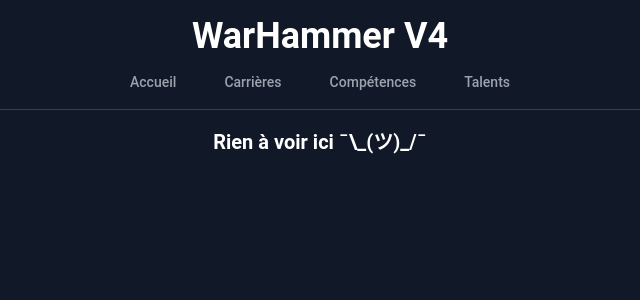
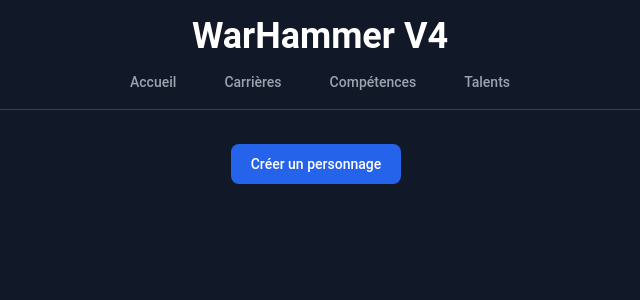
Before and after one commit to PerthuisQuentin/warhammer-v4-app, a Next.js app: page /warhammer/ in a window 1280 px wide. Shown: the top 300 px of the page, without its empty margins (320-960 px from the left). Built offline with nearby package versions, Linux system fonts and the light colour scheme.

Commit message:
:lipstick: [Global] Some UI changes

```diff
--- a/src/components/layouts/main.tsx
+++ b/src/components/layouts/main.tsx
@@ -14,7 +14,7 @@
 				<Header/>
 				<Navigation/>
 			</div>
-			<div className='w-full grow flex flex-col items-center'>
+			<div className='w-full grow flex flex-col items-center sm:w-full md:w-8/12 lg:w-6/12 p-4'>
 				{children}
 			</div>
 		</div>
--- a/src/components/warHammer/career.tsx
+++ b/src/components/warHammer/career.tsx
@@ -20,7 +20,7 @@
 		.join(', ')
 
 	return (
-		<div className='flex flex-col my-6 p-4 rounded-lg border bg-gray-800 border-gray-700'>
+		<div className='w-full flex flex-col my-4 p-4 rounded-lg border bg-gray-800 border-gray-700'>
 			<div className='flex justify-between'>
 				<div className='flex flex-col'>
 					<span className='text-2xl font-bold'>
--- a/src/components/warHammer/skill.tsx
+++ b/src/components/warHammer/skill.tsx
@@ -15,7 +15,7 @@
 		.join(', ')
 
 	return (
-		<div className='flex flex-col my-6 p-4 rounded-lg border bg-gray-800 border-gray-700'>
+		<div className='w-full flex flex-col my-4 p-4 rounded-lg border bg-gray-800 border-gray-700'>
 			<div className='flex justify-between mb-2'>
 				<div className='flex flex-col'>
 					<span className='text-2xl font-bold'>
--- a/src/components/warHammer/talent.tsx
+++ b/src/components/warHammer/talent.tsx
@@ -32,7 +32,7 @@
 		.join(', ')
 
 	return (
-		<div className='flex flex-col my-6 p-4 rounded-lg border bg-gray-800 border-gray-700'>
+		<div className='w-full flex flex-col my-4 p-4 rounded-lg border bg-gray-800 border-gray-700'>
 			<span className='inline text-2xl font-bold'>
 				{talentName}
 			</span>
--- a/src/pages/careers.tsx
+++ b/src/pages/careers.tsx
@@ -29,8 +29,8 @@
 	}
 
 	return (
-		<div className='sm:w-full md:w-8/12 lg:w-6/12 p-4'>
-			<div className='flex gap-4'>
+		<>
+			<div className='w-full flex gap-4'>
 				<TextInput
 					id='careerSearchInput'
 					label='Carrière'
@@ -54,7 +54,7 @@
 				/>
 			</div>
 			<CareerList searchCriteria={searchCriteria} />
-		</div>
+		</>
 	)
 }
 
--- /dev/null
+++ b/src/pages/character-creation.tsx
@@ -0,0 +1,11 @@
+import type { NextPage } from 'next'
+
+const CharacterCreation: NextPage = () => {
+	return (
+		<>
+			test
+		</>
+	)
+}
+
+export default CharacterCreation
--- a/src/pages/index.tsx
+++ b/src/pages/index.tsx
@@ -1,11 +1,20 @@
 import type { NextPage } from 'next'
+import Link from 'next/link'
 
 const Home: NextPage = () => {
 	return (
 		<div className='flex justify-center items-center text-xl font-bold text-white'>
-			<span>
-				Rien à voir ici ¯\_(ツ)_/¯
-			</span>
+			<Link
+				href='/character-creation'
+				passHref
+			>
+				<button
+					type='button'
+					className='text-white focus:ring-4 font-medium rounded-lg text-sm px-5 py-2.5 mr-2 mb-2 bg-blue-600 hover:bg-blue-700 focus:outline-none focus:ring-blue-800'
+				>
+					Créer un personnage
+				</button>
+			</Link>
 		</div>
 	)
 }
--- a/src/pages/skills.tsx
+++ b/src/pages/skills.tsx
@@ -27,8 +27,8 @@
 	}
 
 	return (
-		<div className='sm:w-full md:w-8/12 lg:w-6/12 p-4'>
-			<div className='flex gap-4'>
+		<>
+			<div className='w-full flex gap-4'>
 				<TextInput
 					id='textSearchInput'
 					label='Recherche'
@@ -45,7 +45,7 @@
 				/>
 			</div>
 			<SkillList searchCriteria={searchCriteria}/>
-		</div>
+		</>
 	)
 }
 
--- a/src/pages/talents.tsx
+++ b/src/pages/talents.tsx
@@ -12,8 +12,8 @@
 	}
 
 	return (
-		<div className='sm:w-full md:w-8/12 lg:w-6/12 p-4'>
-						<div className='flex gap-4'>
+		<>
+			<div className='w-full flex gap-4'>
 				<TextInput
 					id='textSearchInput'
 					label='Recherche'
@@ -23,7 +23,7 @@
 				/>
 			</div>
 			<TalentList searchCriteria={searchCriteria}/>
-		</div>
+		</>
 	)
 }
 
--- a/src/utils/maps.ts
+++ b/src/utils/maps.ts
@@ -1,4 +1,4 @@
-import { Identifiable } from "models"
+import { Identifiable } from 'models'
 
 export const buildMap = <Type>(list: Identifiable[]): Map<string, Type> => {
 	const map = new Map()
```
